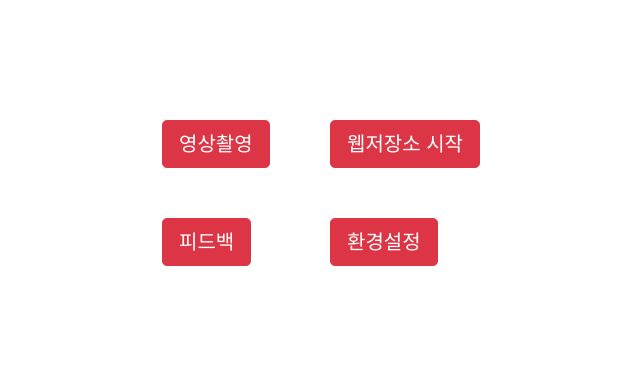
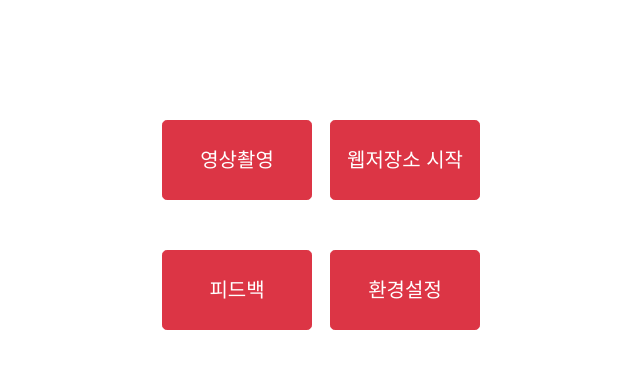
Before and after one commit to contail/moca_init, a Django app: page /settings/main_index/ in a window 1280 px wide. Shown: the top 369 px of the page, without its empty margins (30-670 px from the left). Run offline with Django 3.2, Linux system fonts and the light colour scheme; parts of the project's set-up code (start-up, migrations or seed data) failed here and were passed over; some libraries are stand-ins or nearby versions.

Commit message:
edit button size

```diff
--- a/templates/index.html
+++ b/templates/index.html
@@ -10,12 +10,12 @@
 <div style="width:480px; height:160px; ">
 
   <div style="float:left; width:20%; height: 10%; margin-left:40%; margin-top:25%;">
-    <button id="recode" name="open" onclick="window.open('../recode_video','popUpWindow','height=360,width=500,left=0,top=0,resizable=yes,scrollbars=yes,toolbar=yes,menubar=no,location=no,directories=no, status=yes');" data-toggle="modal" class="btn btn-danger btn-lg" > 영상촬영  </button>
-    <button id="feedback" name="open" onclick="window.open('../feedback','popUpWindow','height=340,width=480,left=0,top=0,resizable=yes,scrollbars=yes,toolbar=yes,menubar=no,location=no,directories=no, status=yes');" data-toggle="modal" class="btn btn-danger btn-lg"style="margin-top:50px"> 피드백  </button>
+    <button id="recode" name="open" onclick="window.open('../recode_video','popUpWindow','height=360,width=500,left=0,top=0,resizable=yes,scrollbars=yes,toolbar=yes,menubar=no,location=no,directories=no, status=yes');" data-toggle="modal" class="btn btn-danger btn-lg" style="height:80px; width:150px;"> 영상촬영  </button>
+    <button id="feedback" name="open" onclick="window.open('../feedback','popUpWindow','height=340,width=480,left=0,top=0,resizable=yes,scrollbars=yes,toolbar=yes,menubar=no,location=no,directories=no, status=yes');" data-toggle="modal" class="btn btn-danger btn-lg"style="margin-top:50px;height:80px; width:150px;"> 피드백  </button>
   </div>
   <div style="float:left; width:20%; height: 10%; margin-left:15%; margin-top:25%;">
-    <button id="web_server" name="open" href="#" data-toggle="modal" class="btn btn-danger btn-lg"> 웹저장소 시작  </button>
-    <button id="env" name="open" onclick="window.open('../env_settings','popUpWindow','height=340,width=480,left=0,top=0,resizable=yes,scrollbars=yes,toolbar=yes,menubar=no,location=no,directories=no, status=yes');" data-toggle="modal" class="btn btn-danger btn-lg" style="margin-top:50px"> 환경설정  </button>
+    <button id="web_server" name="open" href="#" data-toggle="modal" class="btn btn-danger btn-lg" style="height:80px; width:150px;"> 웹저장소 시작  </button>
+    <button id="env" name="open" onclick="window.open('../env_settings','popUpWindow','height=340,width=480,left=0,top=0,resizable=yes,scrollbars=yes,toolbar=yes,menubar=no,location=no,directories=no, status=yes');" data-toggle="modal" class="btn btn-danger btn-lg" style="margin-top:50px; height:80px; width:150px;"> 환경설정  </button>
   </div>
 
 
```
